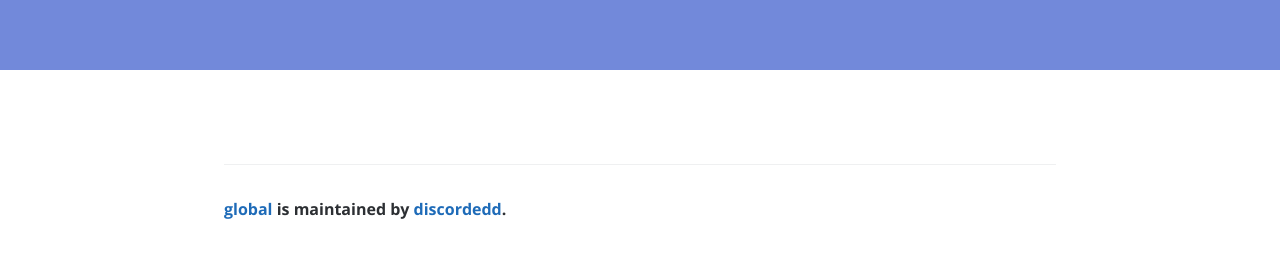
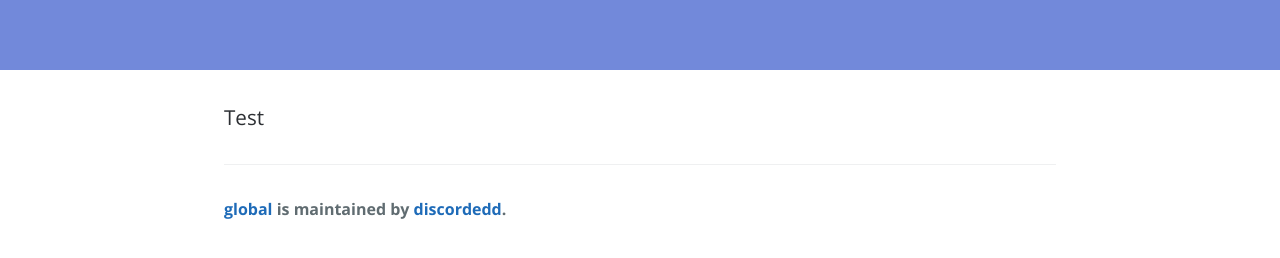
Before and after one commit to discordedd/global, a Jekyll site: the page built from index.md, in a window 1280 px wide. Shown: the part 313-571 px from the top of the page. Built offline with Jekyll 4.4.1, drawn with Linux system fonts in a browser that asks for light colours; our own code applies the rules of GitHub Pages for plain Markdown files.

Commit message:
Update style.scss

```diff
--- a/assets/css/style.scss
+++ b/assets/css/style.scss
@@ -13,10 +13,10 @@
 @media screen and (min-width: 42em) and (max-width: 64em) { .main-content { padding: 2rem 4rem; font-size: 1.1rem; } }
 @media screen and (max-width: 42em) { .main-content { padding: 2rem 1rem; font-size: 1rem; } }
 .main-content img { max-width: 100%; }
-.main-content h1, .main-content h2, .main-content h3, .main-content h4, .main-content h5, .main-content h6 { margin-top: 2rem; margin-bottom: 1rem; font-weight: normal; color: #FFFFFF; }
+.main-content h1, .main-content h2, .main-content h3, .main-content h4, .main-content h5, .main-content h6 { margin-top: 2rem; margin-bottom: 1rem; font-weight: normal; color: #2C2F33; }
 .main-content p { margin-bottom: 1em; }
 .main-content code { padding: 2px 4px; font-family: Consolas, "Liberation Mono", Menlo, Courier, monospace; font-size: 0.9rem; color: #567482; background-color: #2C2F33; border-radius: 0.3rem; }
-.main-content pre { padding: 0.8rem; margin-top: 0; margin-bottom: 1rem; font: 1rem Consolas, "Liberation Mono", Menlo, Courier, monospace; color: #567482; word-wrap: normal; background-color: #f3f6fa; border: solid 1px #dce6f0; border-radius: 0.3rem; }
+.main-content pre { padding: 0.8rem; margin-top: 0; margin-bottom: 1rem; font: 1rem Consolas, "Liberation Mono", Menlo, Courier, monospace; color: #2C2F33; word-wrap: normal; background-color: #f3f6fa; border: solid 1px #dce6f0; border-radius: 0.3rem; }
 .main-content pre > code { padding: 0; margin: 0; font-size: 0.9rem; color: #567482; word-break: normal; white-space: pre; background: transparent; border: 0; }
 .main-content .highlight { margin-bottom: 1rem; }
 .main-content .highlight pre { margin-bottom: 0; word-break: normal; }
@@ -34,5 +34,3 @@
 .main-content dl dt { padding: 0; margin-top: 1rem; font-size: 1rem; font-weight: bold; }
 .main-content dl dd { padding: 0; margin-bottom: 1rem; }
 .main-content hr { height: 2px; padding: 0; margin: 1rem 0; background-color: #2C2F33; border: 0; }
-
-body { padding: 0; margin: 0; font-family: "Open Sans", "Helvetica Neue", Helvetica, Arial, sans-serif; font-size: 16px; line-height: 1.5; color: #2C2F33; }
```
